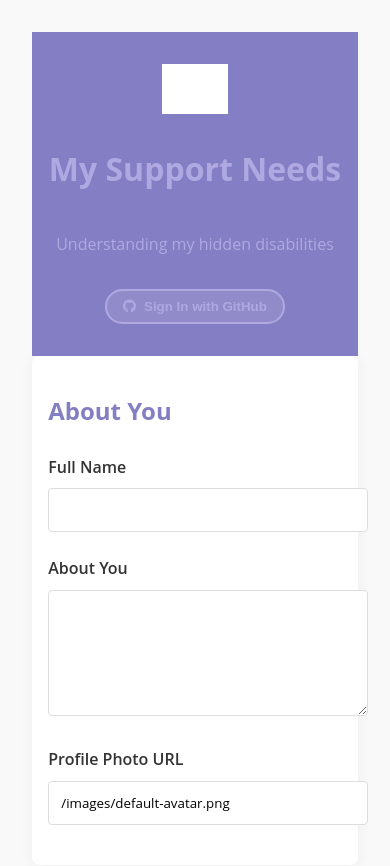
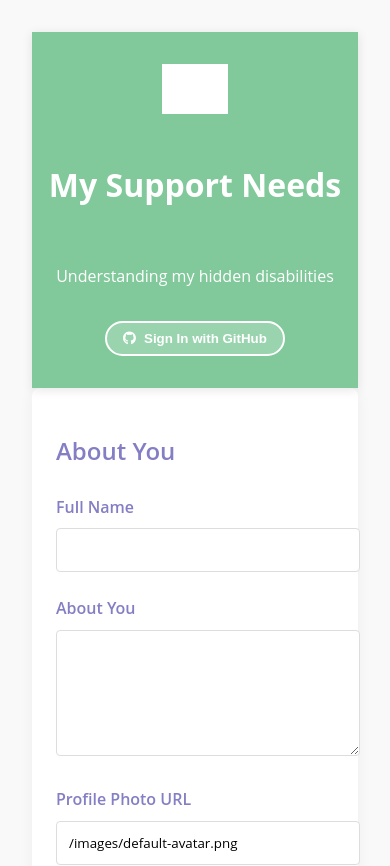
Before and after one commit to Kousei-Uchu/sequoia-support, a Next.js app: page /editor in a window 390 px wide. Shown: the top 866 px of the page. Built offline with nearby package versions, Linux system fonts and the light colour scheme; no server answers; grey boxes are pictures that could not be loaded.

Commit message:
Update globals.css

```diff
--- a/styles/globals.css
+++ b/styles/globals.css
@@ -1,17 +1,17 @@
-/* Your existing color scheme and base styles */
+/* Updated Color Scheme */
 :root {
-  --sequoia-purple: #AFA9E2;
-  --sequoia-dark: #847EC4;
-  --sequoia-light: #81C99B;
+  --sequoia-mint: #81C99B;
+  --sequoia-lavender-light: #AFA9E2;
+  --sequoia-lavender-dark: #847EC4;
   --text-dark: #333333;
   --text-light: #FFFFFF;
-  --header-text: #AFA9E2;
   --background-light: #F9F9F9;
   --error-red: #e63946;
   --success-green: #2a9d8f;
+  --warning-yellow: #ffbe0b;
 }
 
-/* Base Styles (unchanged) */
+/* Base Styles */
 body {
   font-family: 'Open Sans', sans-serif;
   line-height: 1.6;
@@ -37,16 +37,15 @@ body {
   flex: 1;
 }
 
-/* Header Styles (updated to match your components) */
-/* styles/globals.css */
+/* Header Styles */
 .sequoia-header {
-  background-color: var(--sequoia-dark);
-  color: var(--header-text);
+  background-color: var(--sequoia-mint);
+  color: var(--text-light);
   padding: 1rem 0;
   position: sticky;
   top: 0;
   z-index: 100;
-  margin: 0; /* Remove default margins */
+  box-shadow: 0 2px 10px rgba(0,0,0,0.1);
 }
 
 .header-content {
@@ -54,7 +53,7 @@ body {
   align-items: center;
   justify-content: space-between;
   max-width: 1200px;
-  margin: 0 auto; /* Center with no extra space */
+  margin: 0 auto;
   padding: 0 2rem;
 }
 
@@ -69,9 +68,9 @@ body {
 }
 
 .auth-btn {
-  background: rgba(255, 255, 255, 0.1);
-  color: var(--header-text);
-  border: 2px solid var(--header-text);
+  background: rgba(255, 255, 255, 0.2);
+  color: var(--text-light);
+  border: 2px solid var(--text-light);
   padding: 0.5rem 1rem;
   border-radius: 50px;
   font-weight: 600;
@@ -82,14 +81,14 @@ body {
 }
 
 .auth-btn:hover {
-  background: rgba(255, 255, 255, 0.2);
+  background: rgba(255, 255, 255, 0.3);
 }
 
 .user-avatar {
   width: 30px;
   height: 30px;
   border-radius: 50%;
-  border: 2px solid var(--header-text);
+  border: 2px solid var(--text-light);
 }
 
 /* Editor Page Styles */
@@ -108,8 +107,9 @@ body {
 }
 
 .editor-section h2 {
-  color: var(--sequoia-dark);
+  color: var(--sequoia-lavender-dark);
   margin-bottom: 1.5rem;
+  font-weight: 600;
 }
 
 .form-group {
@@ -120,19 +120,30 @@ body {
   display: block;
   margin-bottom: 0.5rem;
   font-weight: 600;
+  color: var(--sequoia-lavender-dark);
 }
 
 .form-group input,
-.form-group textarea {
+.form-group textarea,
+.form-group select {
   width: 100%;
   padding: 0.75rem;
   border: 1px solid #ddd;
   border-radius: 4px;
   font-family: inherit;
+  transition: border-color 0.3s;
+}
+
+.form-group input:focus,
+.form-group textarea:focus {
+  outline: none;
+  border-color: var(--sequoia-lavender-light);
+  box-shadow: 0 0 0 2px rgba(175, 169, 226, 0.2);
 }
 
 .form-group textarea {
   min-height: 100px;
+  resize: vertical;
 }
 
 .grid-3 {
@@ -156,7 +167,8 @@ body {
 }
 
 .card-toggle:hover {
-  border-color: var(--sequoia-purple);
+  border-color: var(--sequoia-lavender-light);
+  box-shadow: 0 4px 8px rgba(175, 169, 226, 0.1);
 }
 
 .card-toggle input[type="checkbox"] {
@@ -169,9 +181,10 @@ body {
   gap: 1rem;
   cursor: pointer;
   margin-bottom: 1rem;
+  font-weight: 500;
 }
 
-.sensitivity-preview {
+.sensitivity-icon {
   width: 40px;
   height: 40px;
   object-fit: contain;
@@ -184,10 +197,17 @@ body {
   border: 1px solid #eee;
   border-radius: 4px;
   margin-top: 0.5rem;
+  transition: border-color 0.3s;
+}
+
+.sensitivity-description:focus,
+.support-description:focus {
+  outline: none;
+  border-color: var(--sequoia-lavender-light);
 }
 
 .save-btn {
-  background: var(--sequoia-dark);
+  background: var(--sequoia-lavender-dark);
   color: white;
   border: none;
   padding: 0.75rem 2rem;
@@ -195,10 +215,15 @@ body {
   font-weight: 600;
   cursor: pointer;
   transition: all 0.3s ease;
+  display: block;
+  width: 100%;
+  max-width: 200px;
+  margin: 2rem auto 0;
 }
 
 .save-btn:hover {
-  background: #00703d;
+  background: var(--sequoia-lavender-light);
+  transform: translateY(-2px);
 }
 
 /* Emergency Contacts Section */
@@ -208,10 +233,11 @@ body {
 
 .contact-group {
   background: #f9f9f9;
-  padding: 1rem;
+  padding: 1.5rem;
   border-radius: 8px;
   margin-bottom: 1rem;
   position: relative;
+  border-left: 4px solid var(--sequoia-lavender-light);
 }
 
 .remove-contact {
@@ -227,18 +253,21 @@ body {
 
 .add-contact {
   background: none;
-  border: 1px dashed #ccc;
-  padding: 0.5rem 1rem;
+  border: 1px dashed var(--sequoia-lavender-light);
+  padding: 0.75rem 1rem;
   border-radius: 4px;
   cursor: pointer;
   display: block;
   width: 100%;
   margin-top: 0.5rem;
-  color: var(--sequoia-dark);
+  color: var(--sequoia-lavender-dark);
+  font-weight: 500;
+  transition: all 0.3s;
 }
 
 .add-contact:hover {
-  border-color: var(--sequoia-dark);
+  background: rgba(175, 169, 226, 0.1);
+  border-style: solid;
 }
 
 /* Emergency Instructions */
@@ -255,9 +284,15 @@ body {
 
 .instruction-item input {
   flex: 1;
-  padding: 0.5rem;
+  padding: 0.75rem;
   border: 1px solid #ddd;
   border-radius: 4px;
+  transition: border-color 0.3s;
+}
+
+.instruction-item input:focus {
+  outline: none;
+  border-color: var(--sequoia-lavender-light);
 }
 
 .remove-instruction {
@@ -266,22 +301,26 @@ body {
   color: var(--error-red);
   cursor: pointer;
   padding: 0.5rem;
+  font-size: 1rem;
 }
 
 .add-instruction {
   background: none;
-  border: 1px dashed #ccc;
-  padding: 0.5rem 1rem;
+  border: 1px dashed var(--sequoia-lavender-light);
+  padding: 0.75rem 1rem;
   border-radius: 4px;
   cursor: pointer;
   display: block;
   width: 100%;
   margin-top: 0.5rem;
-  color: var(--sequoia-dark);
+  color: var(--sequoia-lavender-dark);
+  font-weight: 500;
+  transition: all 0.3s;
 }
 
 .add-instruction:hover {
-  border-color: var(--sequoia-dark);
+  background: rgba(175, 169, 226, 0.1);
+  border-style: solid;
 }
 
 /* Profile Page Styles */
@@ -303,7 +342,7 @@ body {
   height: 100px;
   border-radius: 50%;
   object-fit: cover;
-  border: 3px solid var(--sequoia-purple);
+  border: 4px solid var(--sequoia-lavender-light);
 }
 
 .profile-bio {
@@ -311,6 +350,7 @@ body {
   padding: 2rem;
   border-radius: 8px;
   margin-bottom: 2rem;
+  box-shadow: 0 2px 10px rgba(0,0,0,0.05);
 }
 
 .sensitivity-grid {
@@ -326,13 +366,8 @@ body {
   display: flex;
   gap: 1rem;
   align-items: flex-start;
-  border-top: 4px solid var(--sequoia-purple);
-}
-
-.sensitivity-icon {
-  width: 40px;
-  height: 40px;
-  object-fit: contain;
+  border-top: 4px solid var(--sequoia-lavender-light);
+  box-shadow: 0 2px 5px rgba(0,0,0,0.05);
 }
 
 .support-list {
@@ -348,19 +383,20 @@ body {
   display: flex;
   gap: 1.5rem;
   align-items: center;
-  border-left: 4px solid var(--sequoia-purple);
+  border-left: 4px solid var(--sequoia-lavender-light);
+  box-shadow: 0 2px 5px rgba(0,0,0,0.05);
 }
 
 .support-icon {
   font-size: 1.5rem;
-  color: var(--sequoia-dark);
+  color: var(--sequoia-lavender-dark);
 }
 
 /* Loading and Error States */
 .loading {
   text-align: center;
   padding: 2rem;
-  color: var(--sequoia-dark);
+  color: var(--sequoia-lavender-dark);
 }
 
 .error {
@@ -372,11 +408,20 @@ body {
 .error-message {
   color: var(--error-red);
   margin: 1rem 0;
-  padding: 0.5rem;
+  padding: 1rem;
   background: rgba(230, 57, 70, 0.1);
   border-radius: 4px;
+  border-left: 4px solid var(--error-red);
 }
 
+.success-message {
+  color: var(--success-green);
+  margin: 1rem 0;
+  padding: 1rem;
+  background: rgba(42, 157, 143, 0.1);
+  border-radius: 4px;
+  border-left: 4px solid var(--success-green);
+}
 
 /* Home Page Styles */
 .home-container {
@@ -427,32 +472,36 @@ body {
   text-align: center;
   box-shadow: 0 4px 6px rgba(0, 0, 0, 0.05);
   transition: transform 0.3s ease;
+  border-top: 4px solid var(--sequoia-lavender-light);
 }
 
 .feature-card:hover {
   transform: translateY(-5px);
+  box-shadow: 0 6px 12px rgba(0, 0, 0, 0.1);
 }
 
 .feature-icon {
   font-size: 2.5rem;
-  color: var(--sequoia-dark);
+  color: var(--sequoia-lavender-dark);
   margin-bottom: 1rem;
 }
 
 .btn-primary {
-  background: var(--sequoia-dark);
+  background: var(--sequoia-lavender-dark);
   color: white;
   padding: 0.75rem 2rem;
-  font-size: 1.1rem;
   border-radius: 50px;
+  font-weight: 600;
   display: inline-block;
   transition: all 0.3s ease;
+  border: none;
+  cursor: pointer;
 }
 
 .btn-primary:hover {
-  background: #00703d;
+  background: var(--sequoia-lavender-light);
   transform: translateY(-2px);
-  box-shadow: 0 4px 8px rgba(0, 0, 0, 0.1);
+  box-shadow: 0 4px 8px rgba(175, 169, 226, 0.2);
 }
 
 /* Responsive Adjustments */
@@ -460,10 +509,12 @@ body {
   .header-content {
     flex-direction: column;
     padding: 1rem;
+    gap: 1rem;
   }
 
   .auth-actions {
-    margin-top: 1rem;
+    width: 100%;
+    justify-content: center;
   }
 
   .profile-header {
@@ -473,11 +524,27 @@ body {
 
   .editor-section,
   .profile-bio {
-    padding: 1rem;
+    padding: 1.5rem;
   }
 
   .grid-3,
   .grid-2 {
     grid-template-columns: 1fr;
   }
+
+  .save-btn {
+    max-width: 100%;
+  }
 }
+
+/* Utility Classes */
+.text-center {
+  text-align: center;
+}
+
+.mt-1 { margin-top: 0.5rem; }
+.mt-2 { margin-top: 1rem; }
+.mt-3 { margin-top: 1.5rem; }
+.mb-1 { margin-bottom: 0.5rem; }
+.mb-2 { margin-bottom: 1rem; }
+.mb-3 { margin-bottom: 1.5rem; }
```
